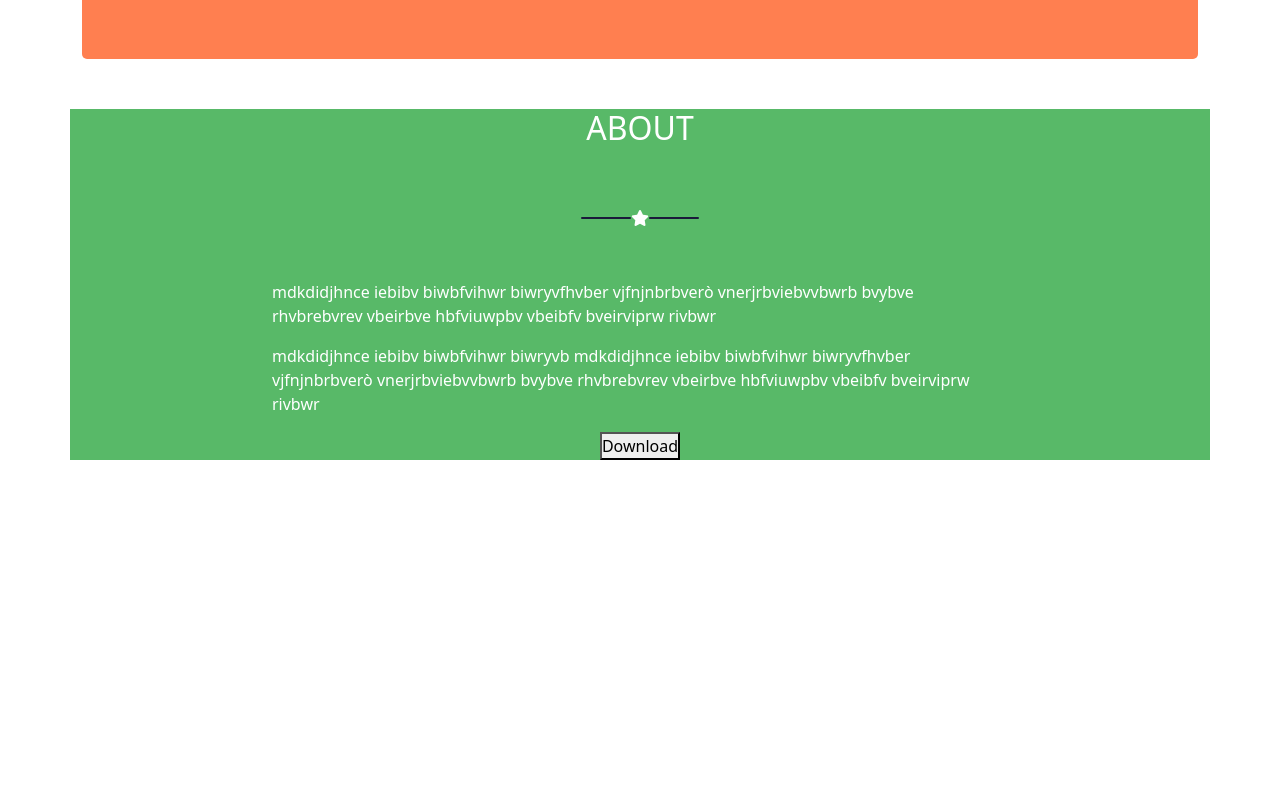
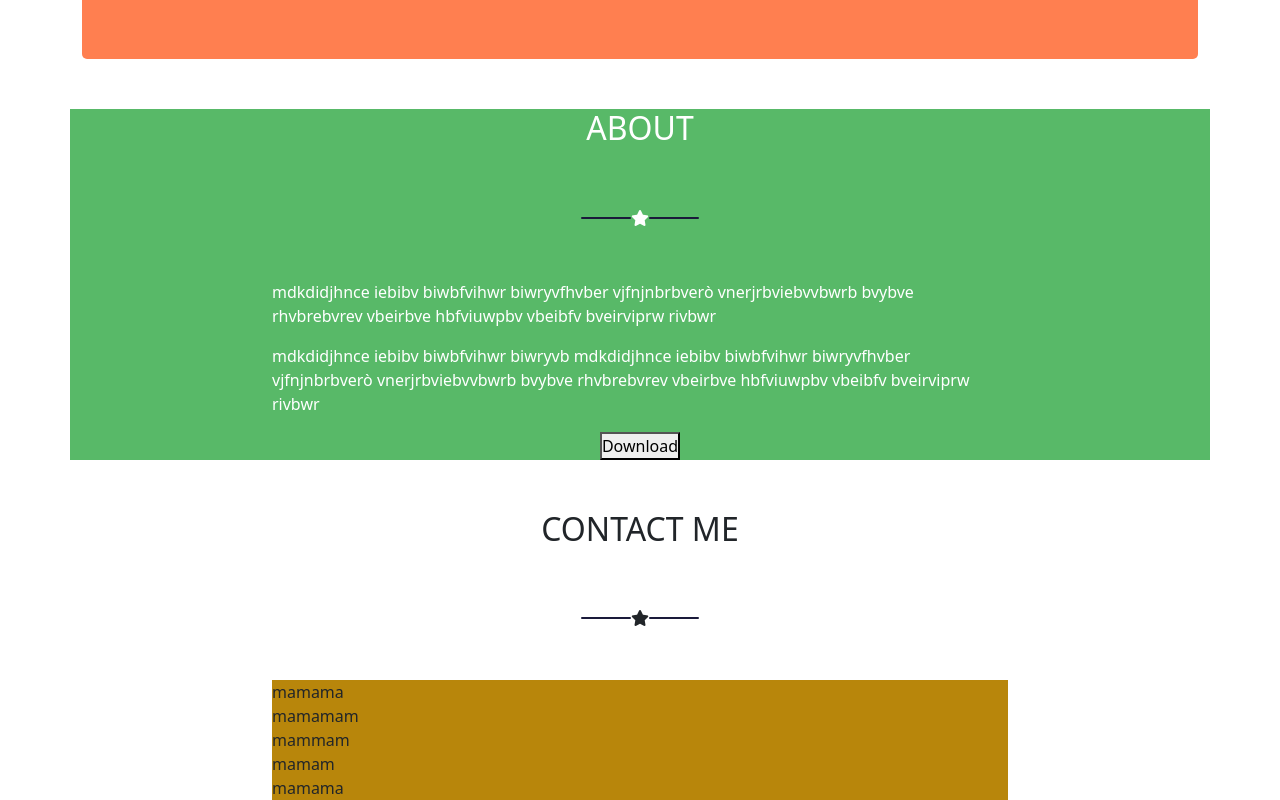
Before and after one commit to artemisia000/html-css-bootstrap-freelancer, a plain HTML site: page index.html in a window 1280 px wide. Shown: the part 2095-2895 px from the top of the page. Before the commit the page ends 2555 px from the top, so only its background shows below. Drawn offline with nearby package versions, Linux system fonts and the light colour scheme.

Commit message:
container 4

```diff
--- a/index.html
+++ b/index.html
@@ -188,7 +188,46 @@
 
     <div class="container">
 
+        <div class="row mg-50">
+            <div class="col-2">
+            </div>
+            <div class="col-8 d-flex justify-content-center">
+                <h2>CONTACT ME</h2>
+            </div>
+            <div class="col-2">
+            </div>
+        </div>
+
+        <div class="row mg-50">
+            <div class="col-2">
+            </div>
+            <div class="col-8 d-flex justify-content-center align-items-center">
+                <div class="line bg-blu"></div>
+                <div><i class="fa-solid fa-star"></i></div>
+                <div class="line bg-blu"></div>
+            </div>
+            <div class="col-2 ">
+            </div>
+        </div>
+
+        <div class="row ">
+            <div class="col-2">
+            </div>
+            <div class="col-8">
+                <div class="contact">
+                    <div class="name">mamama</div>
+                    <div class="name">mamamam</div>
+                    <div class="name">mammam</div>
+                    <div class="name">mamam</div>
+                    <div class="name">mamama</div>
+                </div>
+            </div>
+            <div class="col-2">
+            </div>
+        </div>
     </div>
+
+
 
 
 
--- a/style.css
+++ b/style.css
@@ -48,3 +48,7 @@
 }
 
 /*CONTAINER 3*/
+.contact{
+    background-color: darkgoldenrod;
+    height: auto;
+}
```
